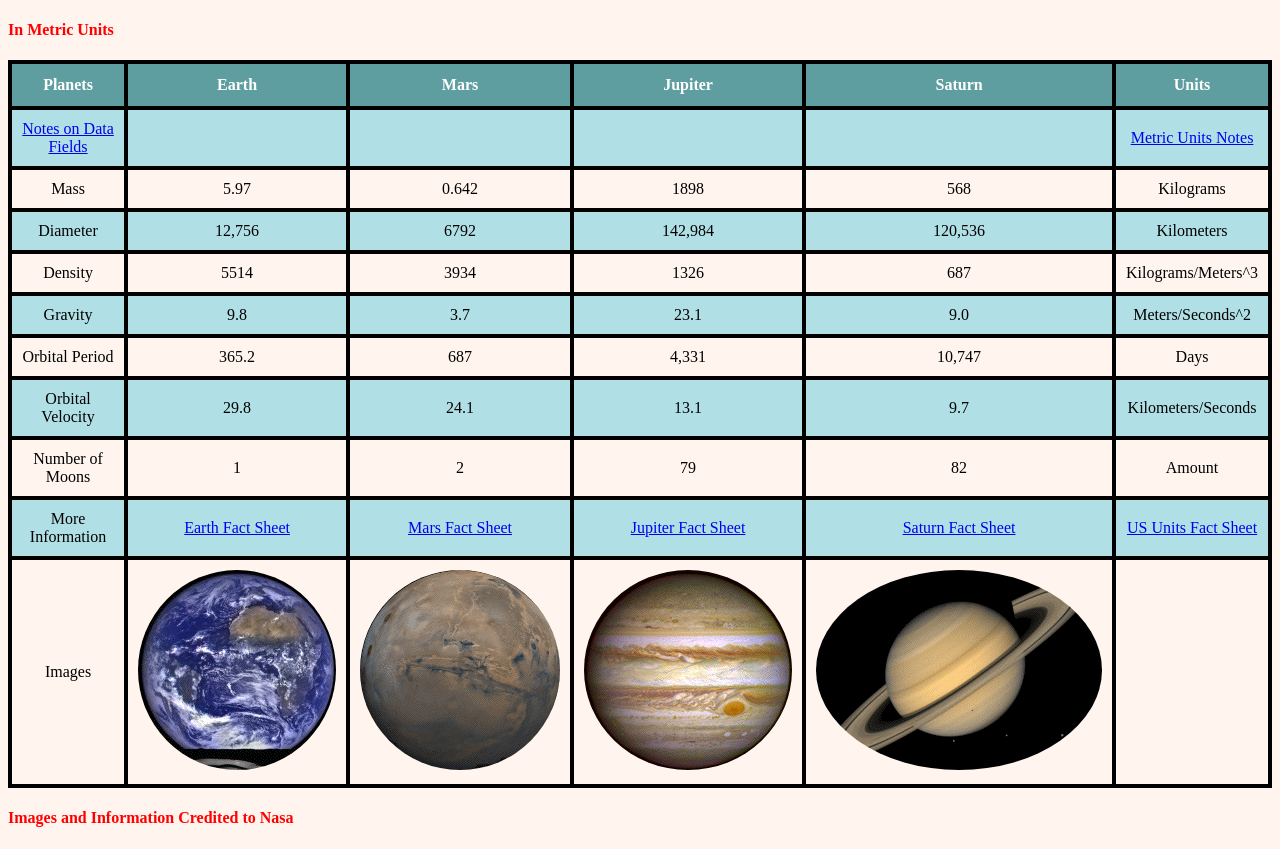
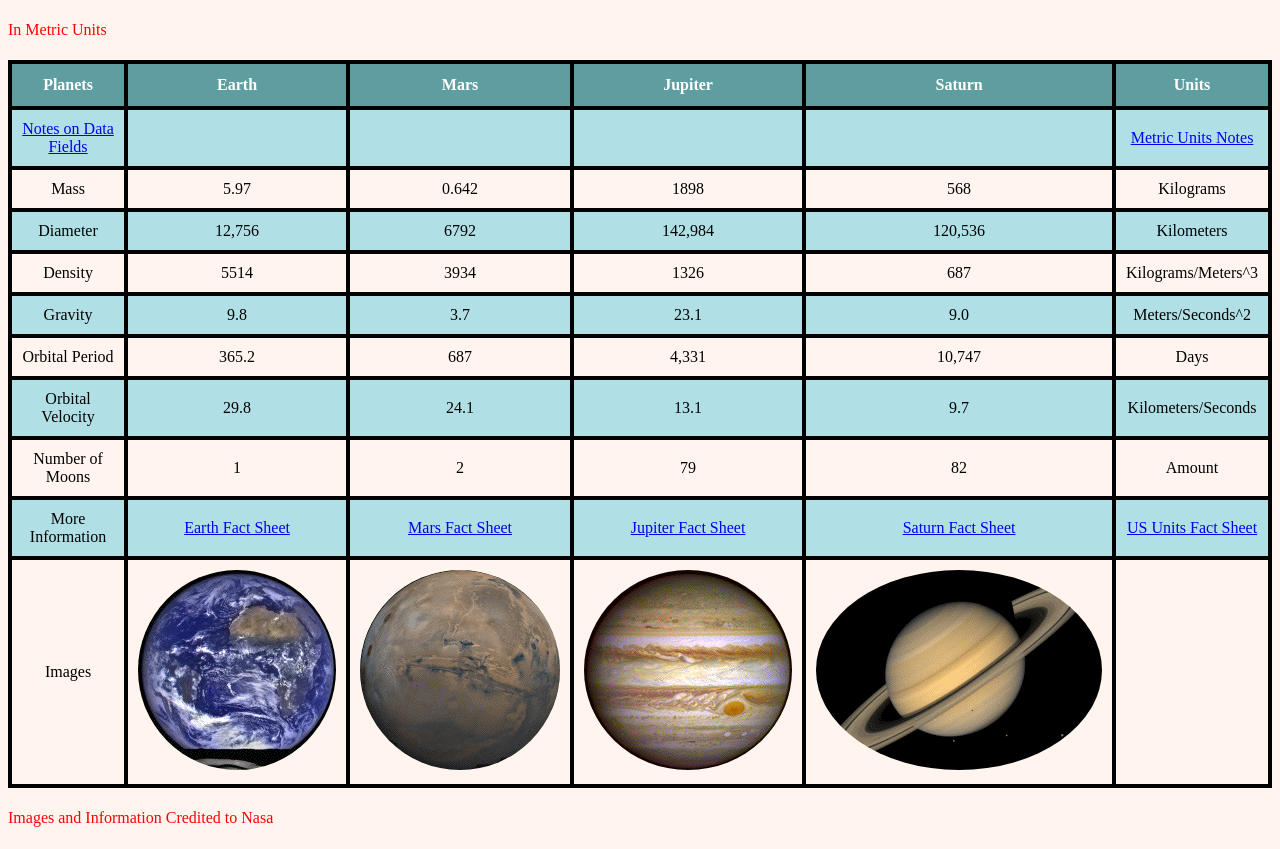
Before and after one commit to KrishDhungana/Lab5-Repository, a plain HTML site: page index.html in a window 1280 px wide. Shown: the part 59-908 px from the top of the page. Drawn offline with Linux system fonts and the light colour scheme.

Commit message:
Updating font weight
Changing from italic to normal

```diff
--- a/css/style.css
+++ b/css/style.css
@@ -9,7 +9,7 @@ h1{
 }
 
 h4{
-	font-weight: italic;
+	font-weight: normal;
 	font-family: Times New Roman, Helvetica;
 	color: red;
 }
```
